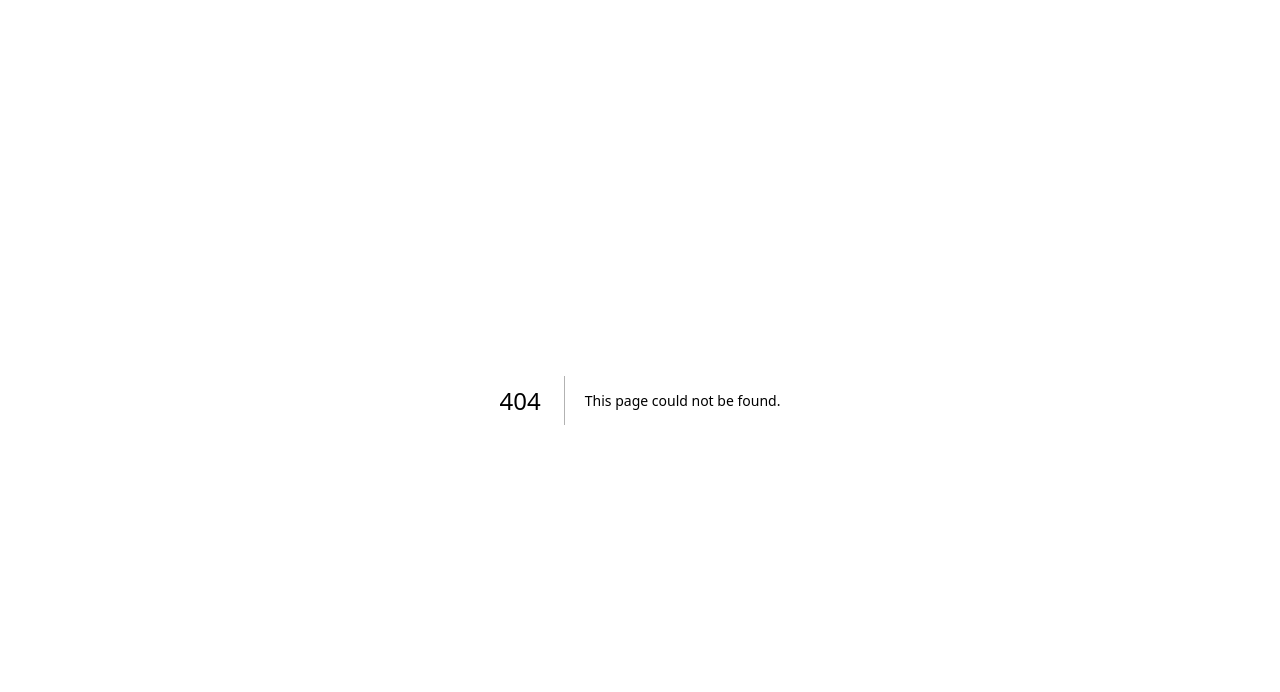
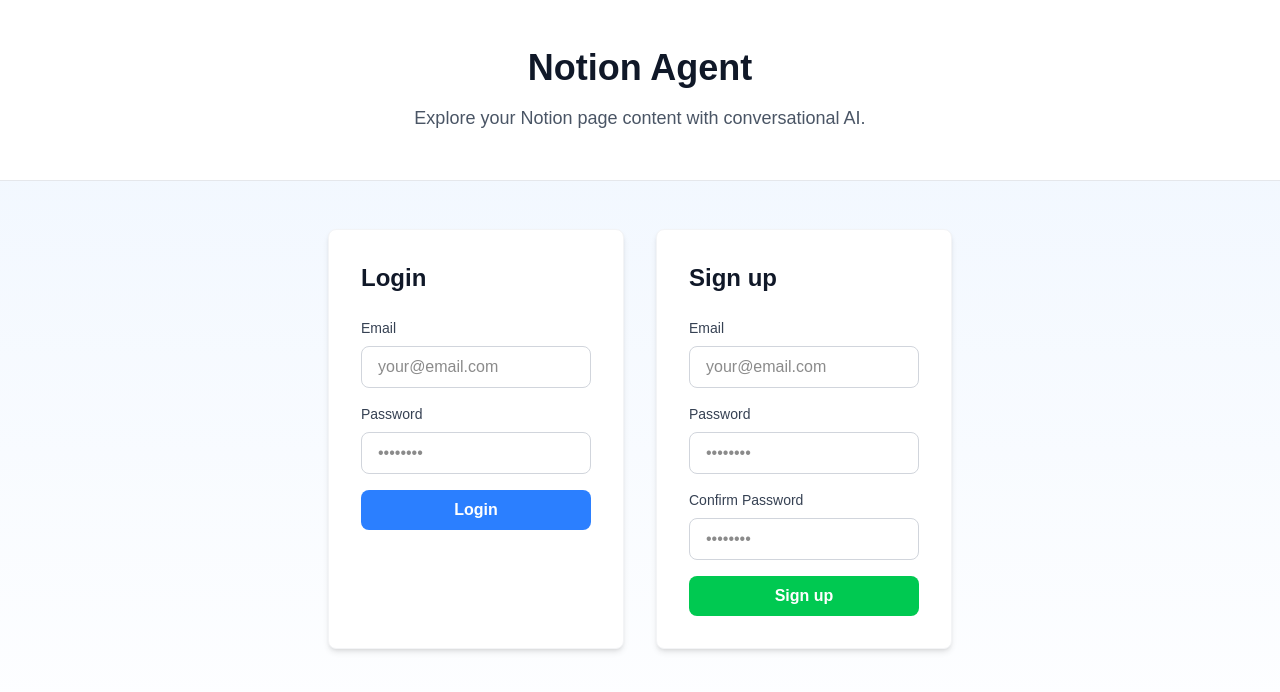
Before and after one commit to jonitox/NotionAgent-FE, a Next.js app: page /login in a window 1280 px wide. Before the commit this address had no page. Shown: the top 692 px of the page. Built offline with nearby package versions, Linux system fonts and the light colour scheme.

Commit message:
add login

```diff
--- /dev/null
+++ b/app/login/page.tsx
@@ -0,0 +1,177 @@
+'use client';
+
+import { useState } from 'react';
+
+type FormData = {
+  email: string;
+  password: string;
+  confirmPassword: string;
+};
+
+type AuthFormProps = {
+  formData: FormData;
+  onChange: (e: React.ChangeEvent<HTMLInputElement>) => void;
+};
+
+type AuthPanelProps = AuthFormProps & {
+  onSubmit: (e: React.FormEvent) => void;
+};
+
+export default function LoginPage() {
+  const [isLogin, setIsLogin] = useState(true);
+  const [formData, setFormData] = useState<FormData>({
+    email: '',
+    password: '',
+    confirmPassword: '',
+  });
+
+  const handleInputChange = (e: React.ChangeEvent<HTMLInputElement>) => {
+    const { name, value } = e.target;
+    setFormData((prev) => ({
+      ...prev,
+      [name]: value,
+    }));
+  };
+
+  const handleLoginSubmit = (e: React.FormEvent) => {
+    e.preventDefault();
+    console.log('Login:', formData);
+    // Login processing
+  };
+
+  const handleSignupSubmit = (e: React.FormEvent) => {
+    e.preventDefault();
+    if (formData.password !== formData.confirmPassword) {
+      alert('Passwords do not match.');
+      return;
+    }
+    console.log('Sign up:', formData);
+    // Sign up processing
+  };
+
+  return (
+    <div className="min-h-screen bg-gradient-to-b from-blue-50 to-white">
+      <DescriptionPanel />
+
+      <div className="max-w-2xl mx-auto px-6 py-12">
+        <div className="grid grid-cols-1 md:grid-cols-2 gap-8">
+          <LoginPanel
+            formData={formData}
+            onChange={handleInputChange}
+            onSubmit={handleLoginSubmit}
+          />
+          <SignupPanel
+            formData={formData}
+            onChange={handleInputChange}
+            onSubmit={handleSignupSubmit}
+          />
+        </div>
+      </div>
+    </div>
+  );
+}
+
+function DescriptionPanel() {
+  return (
+    <div className="bg-white border-b border-gray-200">
+      <div className="max-w-2xl mx-auto px-6 py-12 text-center">
+        <h1 className="text-4xl font-bold text-gray-900 mb-4">Notion Agent</h1>
+        <p className="text-lg text-gray-600">
+          Explore your Notion page content with conversational AI.
+        </p>
+      </div>
+    </div>
+  );
+}
+
+function LoginPanel({ formData, onChange, onSubmit }: AuthPanelProps) {
+  return (
+    <div className="bg-white rounded-lg shadow-md p-8 border border-gray-100">
+      <h2 className="text-2xl font-bold text-gray-900 mb-6">Login</h2>
+      <form onSubmit={onSubmit} className="space-y-4">
+        <div>
+          <label className="block text-sm font-medium text-gray-700 mb-2">Email</label>
+          <input
+            type="email"
+            name="email"
+            value={formData.email}
+            onChange={onChange}
+            placeholder="your@email.com"
+            className="w-full px-4 py-2 border border-gray-300 rounded-lg focus:outline-none focus:ring-2 focus:ring-blue-500"
+            required
+          />
+        </div>
+        <div>
+          <label className="block text-sm font-medium text-gray-700 mb-2">Password</label>
+          <input
+            type="password"
+            name="password"
+            value={formData.password}
+            onChange={onChange}
+            placeholder="••••••••"
+            className="w-full px-4 py-2 border border-gray-300 rounded-lg focus:outline-none focus:ring-2 focus:ring-blue-500"
+            required
+          />
+        </div>
+        <button
+          type="submit"
+          className="w-full bg-blue-500 hover:bg-blue-600 text-white font-semibold py-2 rounded-lg transition duration-200"
+        >
+          Login
+        </button>
+      </form>
+    </div>
+  );
+}
+
+function SignupPanel({ formData, onChange, onSubmit }: AuthPanelProps) {
+  return (
+    <div className="bg-white rounded-lg shadow-md p-8 border border-gray-100">
+      <h2 className="text-2xl font-bold text-gray-900 mb-6">Sign up</h2>
+      <form onSubmit={onSubmit} className="space-y-4">
+        <div>
+          <label className="block text-sm font-medium text-gray-700 mb-2">Email</label>
+          <input
+            type="email"
+            name="email"
+            value={formData.email}
+            onChange={onChange}
+            placeholder="your@email.com"
+            className="w-full px-4 py-2 border border-gray-300 rounded-lg focus:outline-none focus:ring-2 focus:ring-green-500"
+            required
+          />
+        </div>
+        <div>
+          <label className="block text-sm font-medium text-gray-700 mb-2">Password</label>
+          <input
+            type="password"
+            name="password"
+            value={formData.password}
+            onChange={onChange}
+            placeholder="••••••••"
+            className="w-full px-4 py-2 border border-gray-300 rounded-lg focus:outline-none focus:ring-2 focus:ring-green-500"
+            required
+          />
+        </div>
+        <div>
+          <label className="block text-sm font-medium text-gray-700 mb-2">Confirm Password</label>
+          <input
+            type="password"
+            name="confirmPassword"
+            value={formData.confirmPassword}
+            onChange={onChange}
+            placeholder="••••••••"
+            className="w-full px-4 py-2 border border-gray-300 rounded-lg focus:outline-none focus:ring-2 focus:ring-green-500"
+            required
+          />
+        </div>
+        <button
+          type="submit"
+          className="w-full bg-green-500 hover:bg-green-600 text-white font-semibold py-2 rounded-lg transition duration-200"
+        >
+          Sign up
+        </button>
+      </form>
+    </div>
+  );
+}
```
